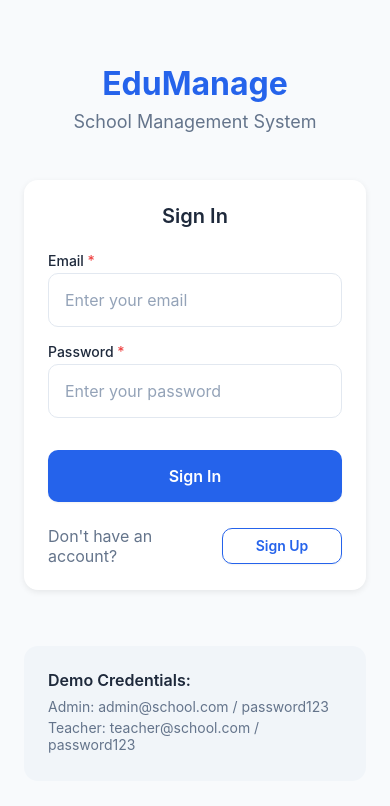
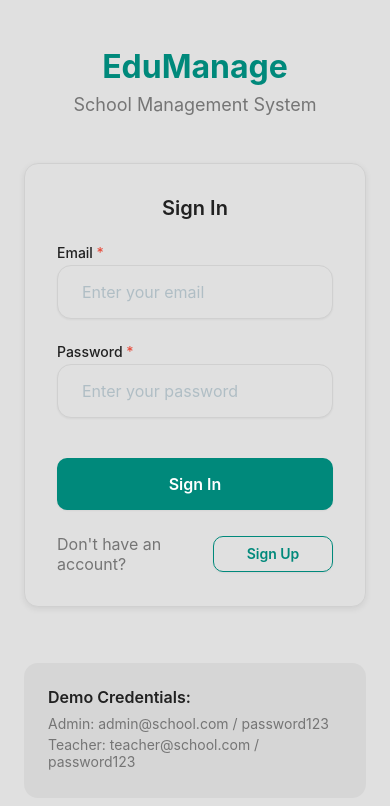
Before and after one commit to HariramRegar/EduManage, a React Native app: screen /Dashboard in a window 390 px wide. Shown: the top 806 px of the page. Built offline with nearby package versions, Linux system fonts and the light colour scheme.

Commit message:
made color combination in each screen uniform

```diff
--- a/src/components/common/Card.tsx
+++ b/src/components/common/Card.tsx
@@ -33,7 +33,7 @@ export const Card: React.FC<CardProps> = ({
         style={cardStyle}
         onPress={onPress}
         disabled={disabled}
-        activeOpacity={0.7}
+        activeOpacity={0.9}
       >
         {children}
       </TouchableOpacity>
@@ -51,13 +51,15 @@ const styles = StyleSheet.create({
   card: {
     backgroundColor: theme.colors.surface,
     borderRadius: theme.borderRadius.lg,
-    padding: theme.spacing.lg,
+    padding: theme.spacing.xl,
+    borderWidth: 1,
+    borderColor: theme.colors.border,
     ...theme.shadows.md,
   },
   pressable: {
-    // Additional styles for pressable cards can be added here
+    // For web, hover is handled by opacity via activeOpacity
   },
   disabled: {
-    opacity: 0.5,
+    opacity: 0.6,
   },
 });
--- a/src/components/common/Input.tsx
+++ b/src/components/common/Input.tsx
@@ -106,7 +106,7 @@ export const Input: React.FC<InputProps> = ({
 
 const styles = StyleSheet.create({
   container: {
-    marginBottom: theme.spacing.md,
+    marginBottom: theme.spacing.lg,
   },
   label: {
     fontSize: theme.fontSize.sm,
@@ -120,14 +120,16 @@ const styles = StyleSheet.create({
   inputContainer: {
     borderWidth: 1,
     borderColor: theme.colors.border,
-    borderRadius: theme.borderRadius.md,
+    borderRadius: theme.borderRadius.lg,
     backgroundColor: theme.colors.surface,
     flexDirection: 'row',
     alignItems: 'center',
+    ...theme.shadows.sm,
   },
   focused: {
     borderColor: theme.colors.primary,
-    ...theme.shadows.sm,
+    shadowOpacity: 0.12,
+    shadowRadius: 8,
   },
   error: {
     borderColor: theme.colors.error,
@@ -138,14 +140,14 @@ const styles = StyleSheet.create({
   },
   input: {
     flex: 1,
-    paddingHorizontal: theme.spacing.md,
+    paddingHorizontal: theme.spacing.lg,
     paddingVertical: theme.spacing.md,
     fontSize: theme.fontSize.md,
     color: theme.colors.text,
-    minHeight: 44,
+    minHeight: 48,
   },
   multilineInput: {
-    minHeight: 80,
+    minHeight: 96,
     textAlignVertical: 'top',
   },
   disabledInput: {
--- a/src/constants/theme.ts
+++ b/src/constants/theme.ts
@@ -1,21 +1,21 @@
 export const theme = {
   colors: {
-    primary: '#2563eb',
-    primaryDark: '#1d4ed8',
-    secondary: '#64748b',
-    accent: '#f59e0b',
-    success: '#10b981',
-    warning: '#f59e0b',
-    error: '#ef4444',
-    background: '#f8fafc',
-    surface: '#ffffff',
-    surfaceVariant: '#f1f5f9',
-    text: '#1e293b',
-    textSecondary: '#64748b',
-    textLight: '#94a3b8',
-    border: '#e2e8f0',
-    borderLight: '#f1f5f9',
-    white: '#ffffff',
+    primary: '#00897B',        // Teal (primary action buttons, active indicators)
+    primaryDark: '#00796B',
+    secondary: '#0D47A1',      // Deep Blue (top bar, sidebars, headers)
+    accent: '#00897B',         // Align accent with primary for consistency
+    success: '#00897B',
+    warning: '#F39C12',
+    error: '#E74C3C',
+    background: '#E0E0E0',     // Light Gray (main backgrounds)
+    surface: '#E0E0E0',        // Panels/cards use light gray per spec
+    surfaceVariant: '#D6D6D6',
+    text: '#212121',           // Dark Gray (primary text)
+    textSecondary: '#757575',  // Subtle text on light bg
+    textLight: '#B0BEC5',
+    border: '#D0D0D0',
+    borderLight: '#ECECEC',
+    white: '#ffffff',          // Text on deep blue backgrounds
     black: '#000000',
   },
   spacing: {
@@ -52,30 +52,21 @@ export const theme = {
   shadows: {
     sm: {
       shadowColor: '#000',
-      shadowOffset: {
-        width: 0,
-        height: 1,
-      },
+      shadowOffset: { width: 0, height: 1 },
       shadowOpacity: 0.05,
       shadowRadius: 2,
       elevation: 1,
     },
     md: {
       shadowColor: '#000',
-      shadowOffset: {
-        width: 0,
-        height: 2,
-      },
+      shadowOffset: { width: 0, height: 2 },
       shadowOpacity: 0.08,
       shadowRadius: 6,
       elevation: 3,
     },
     lg: {
       shadowColor: '#000',
-      shadowOffset: {
-        width: 0,
-        height: 6,
-      },
+      shadowOffset: { width: 0, height: 6 },
       shadowOpacity: 0.12,
       shadowRadius: 12,
       elevation: 6,
@@ -83,12 +74,7 @@ export const theme = {
   },
   layout: {
     containerMaxWidth: 1200,
-    breakpoints: {
-      sm: 480,
-      md: 768,
-      lg: 1024,
-      xl: 1280,
-    },
+    breakpoints: { sm: 480, md: 768, lg: 1024, xl: 1280 },
   },
 };
 
--- a/src/navigation/AppNavigator.tsx
+++ b/src/navigation/AppNavigator.tsx
@@ -2,6 +2,7 @@ import React from 'react';
 import { NavigationContainer } from '@react-navigation/native';
 import { createNativeStackNavigator } from '@react-navigation/native-stack';
 import { useAuth } from '../contexts/AuthContext';
+import { theme } from '../constants/theme';
 
 // Import screens
 import LoginScreen from '../screens/auth/LoginScreen';
@@ -32,13 +33,17 @@ const AppNavigator: React.FC = () => {
       <Stack.Navigator
         screenOptions={{
           headerStyle: {
-            backgroundColor: '#2563eb',
+            backgroundColor: theme.colors.secondary,
           },
-          headerTintColor: '#ffffff',
+          headerTintColor: theme.colors.white,
           headerTitleStyle: {
             fontWeight: '600',
+            color: theme.colors.white,
           },
           headerBackTitleVisible: false,
+          contentStyle: {
+            backgroundColor: theme.colors.background,
+          },
         }}
       >
         {!user ? (
--- a/src/screens/DashboardScreen.tsx
+++ b/src/screens/DashboardScreen.tsx
@@ -96,15 +96,14 @@ const DashboardScreen: React.FC = () => {
     </Card>
   );
 
-  const QuickAction: React.FC<{ title: string; onPress: () => void; color: string }> = ({
+  const QuickAction: React.FC<{ title: string; onPress: () => void }> = ({
     title,
     onPress,
-    color,
   }) => (
     <TouchableOpacity
-      style={[styles.quickAction, { backgroundColor: color }]}
+      style={styles.quickAction}
       onPress={onPress}
-      activeOpacity={0.7}
+      activeOpacity={0.9}
     >
       <Text style={styles.quickActionText}>{title}</Text>
     </TouchableOpacity>
@@ -135,22 +134,22 @@ const DashboardScreen: React.FC = () => {
           <StatCard
             title="Total Students"
             value={stats.totalStudents}
-            color={theme.colors.primary}
+            color={theme.colors.secondary}
           />
           <StatCard
             title="Total Teachers"
             value={stats.totalTeachers}
-            color={theme.colors.success}
+            color={theme.colors.secondary}
           />
           <StatCard
             title="Pending Fees"
             value={stats.pendingFees}
-            color={theme.colors.warning}
+            color={theme.colors.secondary}
           />
           <StatCard
             title="Today's Attendance"
             value={stats.attendanceToday}
-            color={theme.colors.accent}
+            color={theme.colors.secondary}
           />
         </View>
       </View>
@@ -158,46 +157,14 @@ const DashboardScreen: React.FC = () => {
       <View style={styles.quickActionsContainer}>
         <Text style={styles.sectionTitle}>Quick Actions</Text>
         <View style={styles.quickActionsGrid}>
-          <QuickAction
-            title="View Students"
-            onPress={() => navigation.navigate('StudentList')}
-            color={theme.colors.secondary}
-          />
-          <QuickAction
-            title="View Teachers"
-            onPress={() => navigation.navigate('TeacherList')}
-            color={theme.colors.secondary}
-          />
-          <QuickAction
-            title="Add Student"
-            onPress={() => navigation.navigate('StudentForm')}
-            color={theme.colors.primary}
-          />
-          <QuickAction
-            title="Add Teacher"
-            onPress={() => navigation.navigate('TeacherForm')}
-            color={theme.colors.success}
-          />
-          <QuickAction
-            title="Mark Attendance"
-            onPress={() => navigation.navigate('Attendance')}
-            color={theme.colors.accent}
-          />
-          <QuickAction
-            title="Add Grade"
-            onPress={() => navigation.navigate('GradeForm')}
-            color={theme.colors.warning}
-          />
-          <QuickAction
-            title="Collect Fee"
-            onPress={() => navigation.navigate('FeeForm')}
-            color={theme.colors.error}
-          />
-          <QuickAction
-            title="Admission Form"
-            onPress={() => navigation.navigate('AdmissionForm')}
-            color={theme.colors.secondary}
-          />
+          <QuickAction title="View Students" onPress={() => navigation.navigate('StudentList')} />
+          <QuickAction title="View Teachers" onPress={() => navigation.navigate('TeacherList')} />
+          <QuickAction title="Add Student" onPress={() => navigation.navigate('StudentForm')} />
+          <QuickAction title="Add Teacher" onPress={() => navigation.navigate('TeacherForm')} />
+          <QuickAction title="Mark Attendance" onPress={() => navigation.navigate('Attendance')} />
+          <QuickAction title="Add Grade" onPress={() => navigation.navigate('GradeForm')} />
+          <QuickAction title="Collect Fee" onPress={() => navigation.navigate('FeeForm')} />
+          <QuickAction title="Admission Form" onPress={() => navigation.navigate('AdmissionForm')} />
         </View>
       </View>
 
@@ -289,9 +256,12 @@ const styles = StyleSheet.create({
     borderRadius: theme.borderRadius.lg,
     marginBottom: theme.spacing.md,
     alignItems: 'center',
+    backgroundColor: theme.colors.surface,
+    borderWidth: 1,
+    borderColor: theme.colors.border,
   },
   quickActionText: {
-    color: theme.colors.white,
+    color: theme.colors.primary,
     fontSize: theme.fontSize.md,
     fontWeight: theme.fontWeight.semibold,
   },
```
